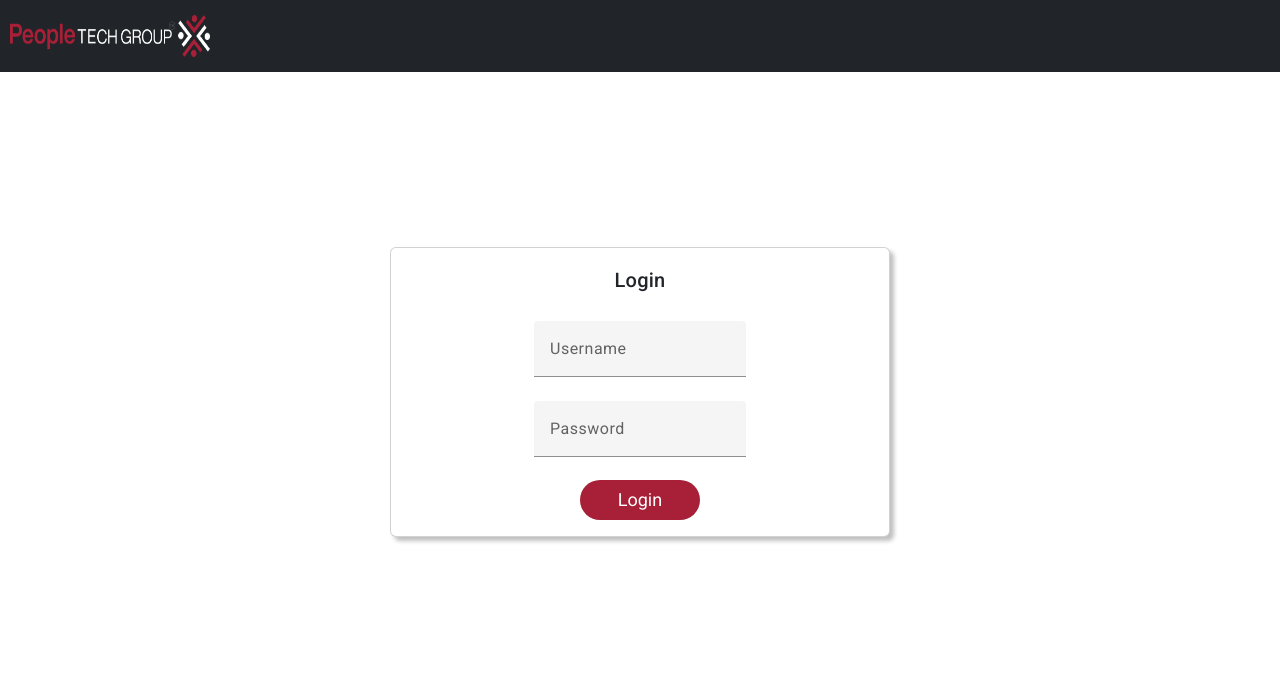
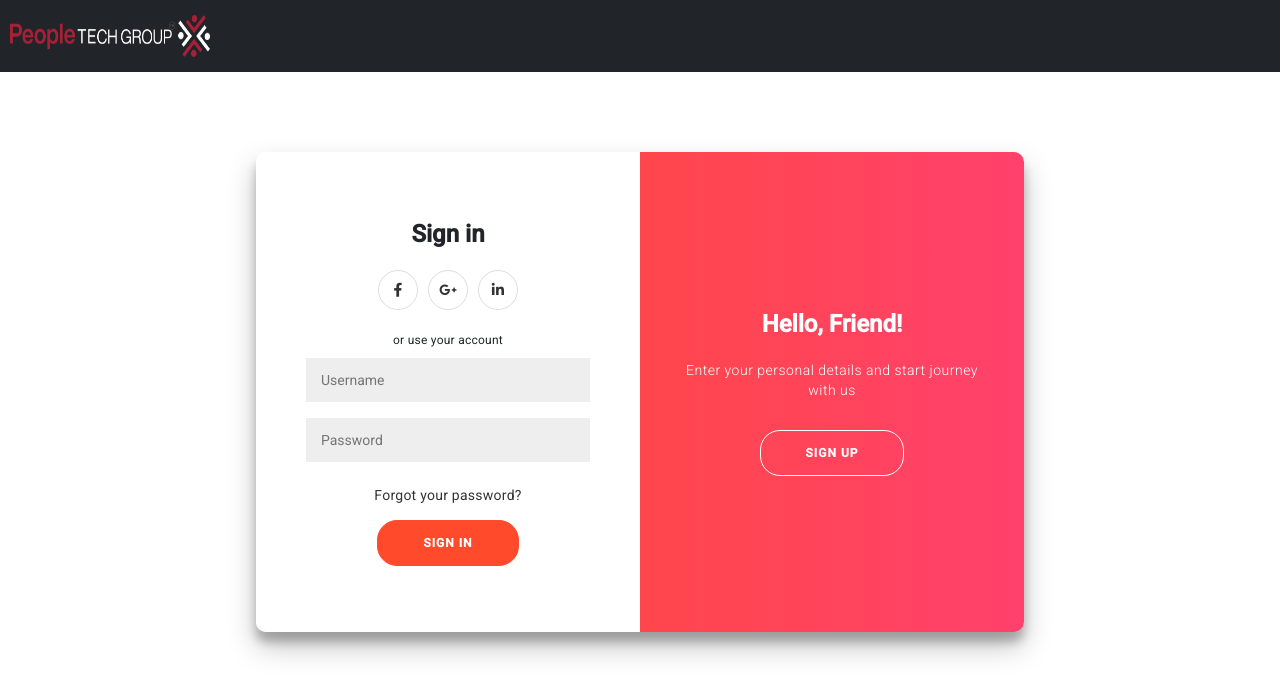
Before and after one commit to charanchunchu/task-pip, an Angular app: page / in a window 1280 px wide. Shown: the top 696 px of the page. Built offline with nearby package versions, Linux system fonts and the light colour scheme.

Commit message:
added login

```diff
--- a/src/app/dashboard/dashboard.component.ts
+++ b/src/app/dashboard/dashboard.component.ts
@@ -96,16 +96,15 @@
       const data = JSON.parse(localStorage.getItem('candidateDetails'));
       const index = data.findIndex(item => item["Id"] === this.clickedRowData["Id"]);
       if (index !== -1) {
-        data.pop(index);
+        data.splice(index, 1);
         localStorage.setItem('candidateDetails', JSON.stringify(data));
-        this.employees = data;
         this.details = JSON.parse(localStorage.getItem('candidateDetails'));
       }
-    }
-    else {
+    } else {
       this.snackBar.open("You don't have admin permissions", 'Close', {
         duration: 3000,
       });
     }
   }
+
 }
--- a/src/app/login/login.component.html
+++ b/src/app/login/login.component.html
@@ -1,27 +1,49 @@
 <app-navbar></app-navbar>
 <div class="conatiner text-center body-color navbar">
-  <div class="card m-auto">
-    <div class="card-body">
-      <h2 class="card-title mb-4">Login</h2>
-      <form class="example-form">
-        <table class="example-full-width" cellspacing="0">
-          <tr>
-            <td>
-              <mat-form-field class="example-full-width">
-                <input matInput placeholder="Username" [(ngModel)]="username" name="username" required>
-              </mat-form-field>
-            </td>
-          </tr>
-          <tr>
-            <td>
-              <mat-form-field class="example-full-width">
-                <input matInput placeholder="Password" [(ngModel)]="password" type="password" name="password" required>
-              </mat-form-field>
-            </td>
-          </tr>
-        </table>
+  <div class="container" id="container">
+    <div class="form-container sign-up-container">
+      <form action="#">
+        <h1>Create Account</h1>
+        <div class="social-container">
+          <a href="#" class="social"><i class="fab fa-facebook-f"></i></a>
+          <a href="#" class="social"><i class="fab fa-google-plus-g"></i></a>
+          <a href="#" class="social"><i class="fab fa-linkedin-in"></i></a>
+        </div>
+        <span>or use your email for registration</span>
+        <input type="text" placeholder="Name" />
+        <input type="email" placeholder="Email" />
+        <input type="password" placeholder="Password" />
+        <button>Sign Up</button>
       </form>
-      <button type="button" class="CustomsLogin-btn" (click)="login()">Login</button>
+    </div>
+    <div class="form-container sign-in-container">
+      <form action="#">
+        <h1>Sign in</h1>
+        <div class="social-container">
+          <a href="#" class="social"><i class="fab fa-facebook-f"></i></a>
+          <a href="#" class="social"><i class="fab fa-google-plus-g"></i></a>
+          <a href="#" class="social"><i class="fab fa-linkedin-in"></i></a>
+        </div>
+        <span>or use your account</span>
+        <input matInput placeholder="Username" [(ngModel)]="username" name="username" required>
+        <input matInput placeholder="Password" [(ngModel)]="password" type="password" name="password" required>
+        <a href="#">Forgot your password?</a>
+        <button (click)="login()">Sign In</button>
+      </form>
+    </div>
+    <div class="overlay-container">
+      <div class="overlay">
+        <div class="overlay-panel overlay-left">
+          <h1>Welcome Back!</h1>
+          <p>To keep connected with us please login with your personal info</p>
+          <button class="ghost" id="signIn">Sign In</button>
+        </div>
+        <div class="overlay-panel overlay-right">
+          <h1>Hello, Friend!</h1>
+          <p>Enter your personal details and start journey with us</p>
+          <button class="ghost" id="signUp">Sign Up</button>
+        </div>
+      </div>
     </div>
   </div>
 </div>
--- a/src/app/login/login.component.scss
+++ b/src/app/login/login.component.scss
@@ -24,3 +24,214 @@
 .card-body {
   text-align: -webkit-center;
 }
+
+
+h1 {
+	font-weight: bold;
+	margin: 0;
+}
+
+h2 {
+	text-align: center;
+}
+
+p {
+	font-size: 14px;
+	font-weight: 100;
+	line-height: 20px;
+	letter-spacing: 0.5px;
+	margin: 20px 0 30px;
+}
+
+span {
+	font-size: 12px;
+}
+
+a {
+	color: #333;
+	font-size: 14px;
+	text-decoration: none;
+	margin: 15px 0;
+}
+
+button {
+	border-radius: 20px;
+	border: 1px solid #FF4B2B;
+	background-color: #FF4B2B;
+	color: #FFFFFF;
+	font-size: 12px;
+	font-weight: bold;
+	padding: 12px 45px;
+	letter-spacing: 1px;
+	text-transform: uppercase;
+	transition: transform 80ms ease-in;
+}
+
+button:active {
+	transform: scale(0.95);
+}
+
+button:focus {
+	outline: none;
+}
+
+button.ghost {
+	background-color: transparent;
+	border-color: #FFFFFF;
+}
+
+form {
+	background-color: #FFFFFF;
+	display: flex;
+	align-items: center;
+	justify-content: center;
+	flex-direction: column;
+	padding: 0 50px;
+	height: 100%;
+	text-align: center;
+}
+
+input {
+	background-color: #eee;
+	border: none;
+	padding: 12px 15px;
+	margin: 8px 0;
+	width: 100%;
+}
+
+.container {
+	background-color: #fff;
+	border-radius: 10px;
+  	box-shadow: 0 14px 28px rgba(0,0,0,0.25),
+			0 10px 10px rgba(0,0,0,0.22);
+	position: relative;
+	overflow: hidden;
+	width: 768px;
+	max-width: 100%;
+	min-height: 480px;
+}
+
+.form-container {
+	position: absolute;
+	top: 0;
+	height: 100%;
+	transition: all 0.6s ease-in-out;
+}
+
+.sign-in-container {
+	left: 0;
+	width: 50%;
+	z-index: 2;
+}
+
+.container.right-panel-active .sign-in-container {
+	transform: translateX(100%);
+}
+
+.sign-up-container {
+	left: 0;
+	width: 50%;
+	opacity: 0;
+	z-index: 1;
+}
+
+.container.right-panel-active .sign-up-container {
+	transform: translateX(100%);
+	opacity: 1;
+	z-index: 5;
+	animation: show 0.6s;
+}
+
+@keyframes show {
+	0%, 49.99% {
+		opacity: 0;
+		z-index: 1;
+	}
+
+	50%, 100% {
+		opacity: 1;
+		z-index: 5;
+	}
+}
+
+.overlay-container {
+	position: absolute;
+	top: 0;
+	left: 50%;
+	width: 50%;
+	height: 100%;
+	overflow: hidden;
+	transition: transform 0.6s ease-in-out;
+	z-index: 100;
+}
+
+.container.right-panel-active .overlay-container{
+	transform: translateX(-100%);
+}
+
+.overlay {
+	background: #FF416C;
+	background: -webkit-linear-gradient(to right, #FF4B2B, #FF416C);
+	background: linear-gradient(to right, #FF4B2B, #FF416C);
+	background-repeat: no-repeat;
+	background-size: cover;
+	background-position: 0 0;
+	color: #FFFFFF;
+	position: relative;
+	left: -100%;
+	height: 100%;
+	width: 200%;
+  	transform: translateX(0);
+	transition: transform 0.6s ease-in-out;
+}
+
+.container.right-panel-active .overlay {
+  	transform: translateX(50%);
+}
+
+.overlay-panel {
+	position: absolute;
+	display: flex;
+	align-items: center;
+	justify-content: center;
+	flex-direction: column;
+	padding: 0 40px;
+	text-align: center;
+	top: 0;
+	height: 100%;
+	width: 50%;
+	transform: translateX(0);
+	transition: transform 0.6s ease-in-out;
+}
+
+.overlay-left {
+	transform: translateX(-20%);
+}
+
+.container.right-panel-active .overlay-left {
+	transform: translateX(0);
+}
+
+.overlay-right {
+	right: 0;
+	transform: translateX(0);
+}
+
+.container.right-panel-active .overlay-right {
+	transform: translateX(20%);
+}
+
+.social-container {
+	margin: 20px 0;
+}
+
+.social-container a {
+	border: 1px solid #DDDDDD;
+	border-radius: 50%;
+	display: inline-flex;
+	justify-content: center;
+	align-items: center;
+	margin: 0 5px;
+	height: 40px;
+	width: 40px;
+}
--- a/src/app/login/login.component.ts
+++ b/src/app/login/login.component.ts
@@ -1,6 +1,7 @@
 import { Component } from '@angular/core';
 import { Router } from '@angular/router';
 import { AuthenticateService } from '../authGuard/authenticate.service';
+import { MatSnackBar } from '@angular/material/snack-bar';
 
 @Component({
   selector: 'app-login',
@@ -8,7 +9,7 @@
   styleUrls: ['./login.component.scss']
 })
 export class LoginComponent {
-  constructor(private router: Router, private authService: AuthenticateService) { }
+  constructor(private router: Router, private snackBar: MatSnackBar, private authService: AuthenticateService) { }
   username: string = '';
   password: string = '';
   ngOnInit() {
@@ -19,6 +20,9 @@
       sessionStorage.setItem('user_Status', 'signin');
       sessionStorage.setItem('userRole', this.username);
       this.router.navigate(['dashboard']);
+      this.snackBar.open("You have successful login", 'Close', {
+        duration: 3000,
+      });
     } else {
       sessionStorage.setItem('user_Status', 'error');
       alert("Invalid credentials");
--- a/src/app/navbar/navbar.component.ts
+++ b/src/app/navbar/navbar.component.ts
@@ -1,4 +1,5 @@
 import { Component } from '@angular/core';
+import { MatSnackBar } from '@angular/material/snack-bar';
 import { Router } from '@angular/router';
 
 @Component({
@@ -9,7 +10,7 @@
 export class NavbarComponent {
   userStatus: any;
   userRole:any;
-  constructor(private router: Router) { }
+  constructor(private router: Router,private snackBar: MatSnackBar) { }
   ngOnInit() {
     this.userStatus = sessionStorage.getItem('user_Status');
     this.userRole = sessionStorage.getItem('userRole');
@@ -18,5 +19,8 @@
     sessionStorage.setItem('user_Status', 'signOut');
     sessionStorage.setItem('userRole', '');
     this.router.navigate(['/']);
+    this.snackBar.open("You have successful logout", 'Close', {
+      duration: 3000,
+    });
   }
 }
--- a/src/index.html
+++ b/src/index.html
@@ -11,6 +11,7 @@
   <link href="https://cdn.jsdelivr.net/npm/bootstrap@5.2.3/dist/css/bootstrap.min.css" rel="stylesheet">
   <script src="https://cdn.jsdelivr.net/npm/bootstrap@5.2.3/dist/js/bootstrap.bundle.min.js"></script>
   <link href="https://fonts.googleapis.com/icon?family=Material+Icons" rel="stylesheet">
+  <link rel="stylesheet" href="https://use.fontawesome.com/releases/v6.1.1/css/all.css">
 </head>
 <body class="mat-typography">
   <app-root></app-root>
```
